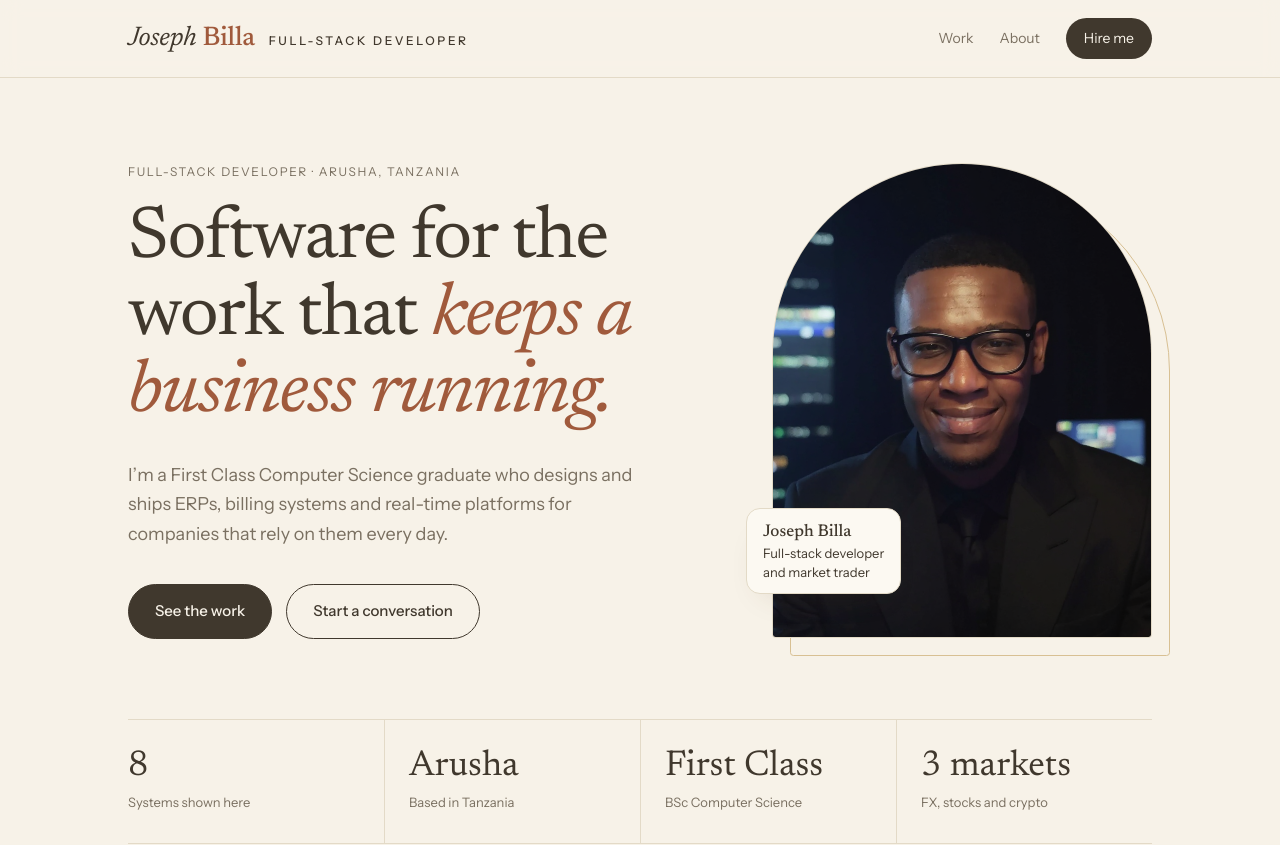
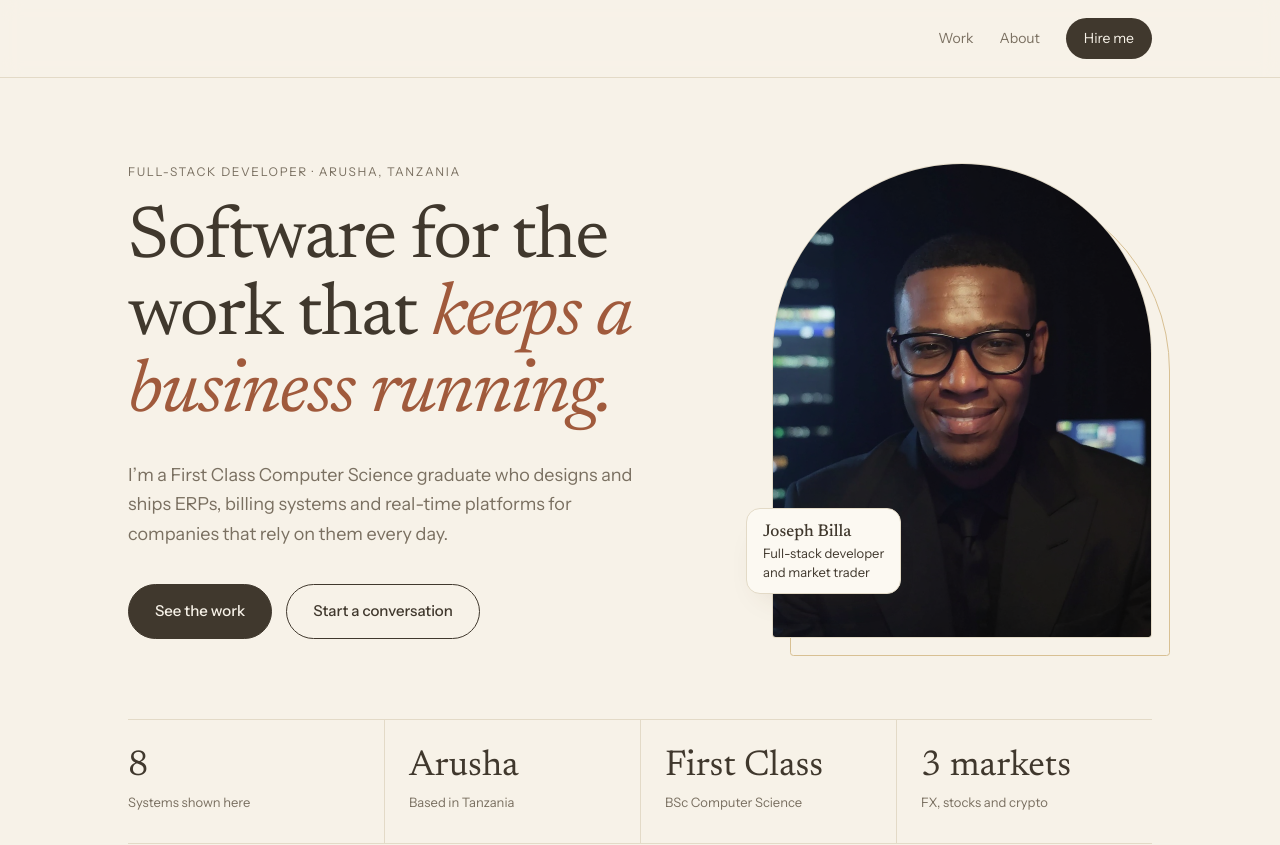
Before and after one commit to Joe-Bills/my-portfolio, a Next.js app: page / in a window 1280 px wide. Shown: the top 845 px of the page. Built offline with nearby package versions, Linux system fonts and the light colour scheme.

Commit message:
Remove name branding from navbar

```diff
--- a/src/app/globals.css
+++ b/src/app/globals.css
@@ -64,36 +64,10 @@ header {
 
 header .wrap {
   display: flex;
-  justify-content: space-between;
+  justify-content: flex-end;
   align-items: center;
   padding-top: 18px;
   padding-bottom: 18px;
-}
-
-.logo {
-  font-family: var(--serif);
-  font-size: 27px;
-  font-style: italic;
-  letter-spacing: -0.01em;
-  text-decoration: none;
-  display: flex;
-  align-items: baseline;
-  gap: 14px;
-  line-height: 1;
-}
-
-.logo b {
-  color: var(--accent);
-  font-style: normal;
-  font-weight: 500;
-}
-
-.logo small {
-  font: 500 12px/1 var(--sans);
-  font-style: normal;
-  letter-spacing: 0.22em;
-  text-transform: uppercase;
-  color: var(--ink);
 }
 
 nav {
@@ -815,13 +789,6 @@ footer {
   body {
     font-size: 16px;
   }
-  .logo {
-    gap: 8px;
-    font-size: 23px;
-  }
-  .logo small {
-    display: none;
-  }
   .contact {
     padding: 72px 0;
   }
--- a/src/app/page.tsx
+++ b/src/app/page.tsx
@@ -92,12 +92,6 @@ export default function Home() {
     <>
       <header>
         <div className="wrap">
-          <a className="logo" href="#top" aria-label="Joseph Billa, home">
-            <span>
-              Joseph <b>Billa</b>
-            </span>
-            <small>Full-stack developer</small>
-          </a>
           <nav>
             <a href="#work">Work</a>
             <a href="#about">About</a>
```
